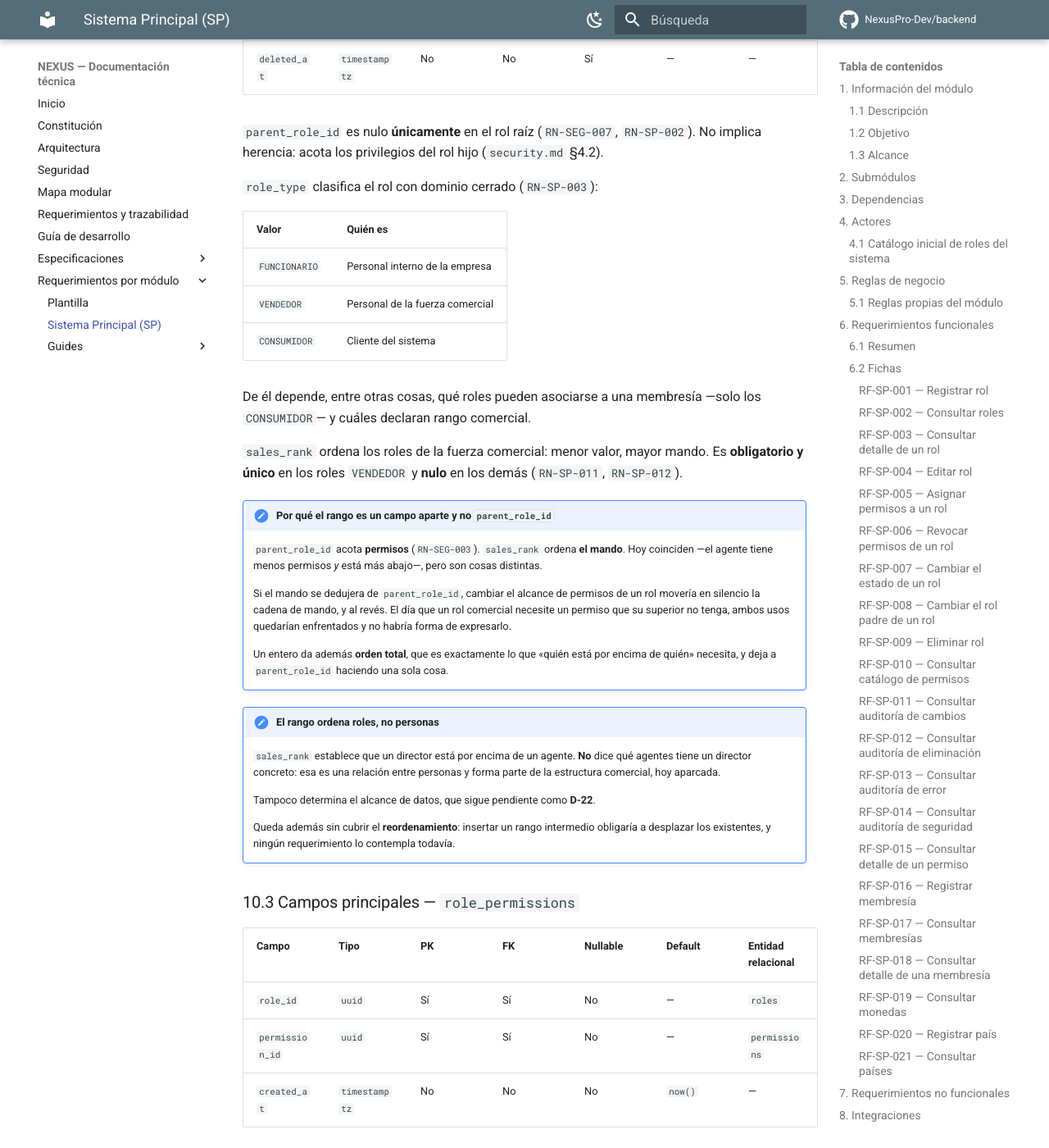
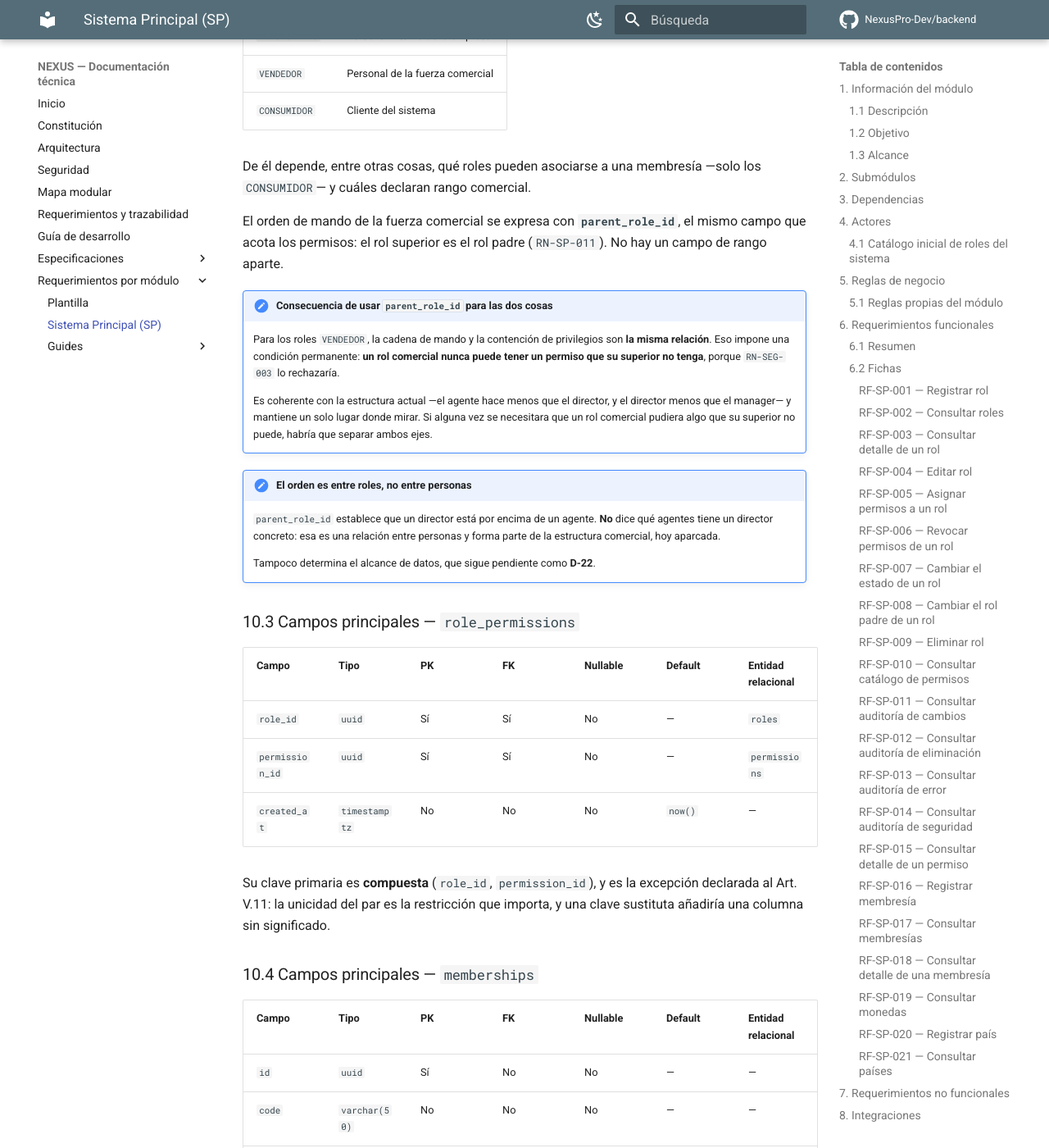
Before and after one commit to NexusPro-Dev/backend, an MkDocs documentation site: the page built from docs/requirements/sp.md, in a window 1280 px wide and 1400 px high, scrolled down 24582 px. Shown: the whole window at 82% size. Built offline with MkDocs 1.6.1 and Material for MkDocs 9.7.7, drawn with Linux system fonts in a browser that asks for light colours; comment, search, counter and statistics services are not loaded; some of the changed text lies outside the part shown.

Commit message:
docs(sp): usar parent_role_id para el orden de mando comercial
Se retira sales_rank. El orden de la fuerza comercial se expresa con
parent_role_id, el mismo campo que acota los permisos: el rol superior es el
rol padre. Un solo lugar donde mirar y un campo menos que mantener.

RN-SP-011 se reescribe en consecuencia. RN-SP-012, que exigia rango unico,
queda retirada y su numero consumido conforme a la regla de identificadores.
Se retiran tambien ck_roles_sales_rank y uq_roles_sales_rank.

role_type conserva los tres valores: FUNCIONARIO, VENDEDOR y CONSUMIDOR.

Queda anotada la condicion que esto impone de forma permanente: para los roles
VENDEDOR la cadena de mando y la contencion de privilegios son la misma
relacion, de modo que un rol comercial nunca podra tener un permiso que su
superior no tenga, porque RN-SEG-003 lo rechazaria. Es coherente con la
estructura actual, donde el agente hace menos que el director y el director
menos que el manager.

Sigue sin cubrirse la relacion entre personas: parent_role_id establece que un
director esta por encima de un agente, no que agentes tiene un director
concreto. Eso pertenece a la estructura comercial, aparcada, y el alcance de
datos sigue pendiente como D-22.

Co-Authored-By: Claude Opus 5 (1M context) <noreply@anthropic.com>

```diff
--- a/docs/requirements/sp.md
+++ b/docs/requirements/sp.md
@@ -154,8 +154,7 @@ Reglas que no son transversales de seguridad y por tanto sí llevan el prefijo d
 | `RN-SP-001` | Superadministrador siempre presente | Al eliminar o desactivar un usuario, o al retirarle el rol | Debe existir siempre al menos un usuario con rol `SUPERADMIN`; la operación que dejaría al sistema sin ninguno se rechaza | **Crítica** |
 | `RN-SP-002` | Rol padre obligatorio | Al crear o editar un rol | Todo rol declara un rol padre, salvo `SUPERADMIN`, que es el único sin él | Alta |
 | `RN-SP-003` | Clasificación del rol | Al crear un rol | Todo rol se clasifica como `FUNCIONARIO` (personal interno), `VENDEDOR` (personal de la fuerza comercial) o `CONSUMIDOR` (cliente del sistema) | Alta |
-| `RN-SP-011` | Rango solo para vendedores | Al crear un rol | Un rol `VENDEDOR` declara obligatoriamente su rango dentro de la fuerza comercial; los roles `FUNCIONARIO` y `CONSUMIDOR` no lo declaran, y hacerlo se rechaza | Alta |
-| `RN-SP-012` | Rango único | Al crear un rol `VENDEDOR` | Dos roles vendedores no pueden compartir el mismo rango: el orden de mando debe quedar sin ambigüedad | Alta |
+| `RN-SP-011` | Orden de mando comercial | Al crear o reubicar un rol `VENDEDOR` | El orden de mando de la fuerza comercial se expresa con `parent_role_id`: el rol superior es el rol padre. No existe un campo de rango aparte | Alta |
 | `RN-SP-004` | Permisos inmutables por API | Siempre | Los permisos no se crean, editan ni eliminan por la API: se pueblan y modifican únicamente por migración | Alta |
 | `RN-SP-005` | Revocación sin motivo | Al retirar un permiso de un rol | La fila de asociación se elimina físicamente y se audita en `audit_deletion_log` sin motivo declarado (Art. V.13, excepción de asociaciones) | Alta |
 | `RN-SP-006` | Membresía acotada por nivel | Al crear una membresía | Toda membresía está sujeta a una de mayor nivel; solo la membresía superior queda libre de ella | Alta |
@@ -210,14 +209,12 @@ Reglas que no son transversales de seguridad y por tanto sí llevan el prefijo d
 | Actor | Administrador |
 | Permiso requerido | `roles:create` |
 | Prioridad | Crítica |
-| Reglas aplicables | `RN-SEG-001`, `RN-SEG-003`, `RN-SEG-007`, `RN-SEG-010`, `RN-SP-002`, `RN-SP-003`, `RN-SP-011`, `RN-SP-012` |
+| Reglas aplicables | `RN-SEG-001`, `RN-SEG-003`, `RN-SEG-007`, `RN-SEG-010`, `RN-SP-002`, `RN-SP-003`, `RN-SP-011` |
 | Depende de | `RF-SP-010` |
 | Tripleta | `docs/specs/sp/001-registrar-rol/` |
 | Estado | Pendiente |
 
 El sistema debe permitir a un usuario autorizado registrar un rol con su código, nombre, descripción, clasificación, rol padre y conjunto inicial de permisos. Los permisos declarados quedan acotados por los del rol padre y por los del propio actor que lo crea.
-
-Si la clasificación es `VENDEDOR`, el alta exige además su **rango** dentro de la fuerza comercial, único entre los roles vendedores (`RN-SP-011`, `RN-SP-012`).
 
 #### `RF-SP-002` — Consultar roles
 
@@ -605,7 +602,6 @@ Estructura lógica en [`security.md` §9](../security.md) y [`architecture.md`
 | `name` | `varchar(100)` | No | No | No | — | — |
 | `description` | `text` | No | No | Sí | — | — |
 | `role_type` | `varchar(20)` | No | No | No | — | — |
-| `sales_rank` | `smallint` | No | No | Sí | — | — |
 | `parent_role_id` | `uuid` | No | Sí | Sí | — | `roles` |
 | `status` | `varchar(20)` | No | No | No | `ACTIVO` | — |
 | `is_system` | `boolean` | No | No | No | `false` | — |
@@ -625,23 +621,19 @@ Estructura lógica en [`security.md` §9](../security.md) y [`architecture.md`
 
 De él depende, entre otras cosas, qué roles pueden asociarse a una membresía —solo los `CONSUMIDOR`— y cuáles declaran rango comercial.
 
-`sales_rank` ordena los roles de la fuerza comercial: menor valor, mayor mando. Es **obligatorio y único** en los roles `VENDEDOR` y **nulo** en los demás (`RN-SP-011`, `RN-SP-012`).
+El orden de mando de la fuerza comercial se expresa con **`parent_role_id`**, el mismo campo que acota los permisos: el rol superior es el rol padre (`RN-SP-011`). No hay un campo de rango aparte.
 
-!!! important "Por qué el rango es un campo aparte y no `parent_role_id`"
+!!! important "Consecuencia de usar `parent_role_id` para las dos cosas"
 
-    `parent_role_id` acota **permisos** (`RN-SEG-003`). `sales_rank` ordena **el mando**. Hoy coinciden —el agente tiene menos permisos *y* está más abajo—, pero son cosas distintas.
+    Para los roles `VENDEDOR`, la cadena de mando y la contención de privilegios son **la misma relación**. Eso impone una condición permanente: **un rol comercial nunca puede tener un permiso que su superior no tenga**, porque `RN-SEG-003` lo rechazaría.
 
-    Si el mando se dedujera de `parent_role_id`, cambiar el alcance de permisos de un rol movería en silencio la cadena de mando, y al revés. El día que un rol comercial necesite un permiso que su superior no tenga, ambos usos quedarían enfrentados y no habría forma de expresarlo.
+    Es coherente con la estructura actual —el agente hace menos que el director, y el director menos que el manager— y mantiene un solo lugar donde mirar. Si alguna vez se necesitara que un rol comercial pudiera algo que su superior no puede, habría que separar ambos ejes.
 
-    Un entero da además **orden total**, que es exactamente lo que «quién está por encima de quién» necesita, y deja a `parent_role_id` haciendo una sola cosa.
+!!! note "El orden es entre roles, no entre personas"
 
-!!! note "El rango ordena roles, no personas"
-
-    `sales_rank` establece que un director está por encima de un agente. **No** dice qué agentes tiene un director concreto: esa es una relación entre personas y forma parte de la estructura comercial, hoy aparcada.
+    `parent_role_id` establece que un director está por encima de un agente. **No** dice qué agentes tiene un director concreto: esa es una relación entre personas y forma parte de la estructura comercial, hoy aparcada.
 
     Tampoco determina el alcance de datos, que sigue pendiente como **D-22**.
-
-    Queda además sin cubrir el **reordenamiento**: insertar un rango intermedio obligaría a desplazar los existentes, y ningún requerimiento lo contempla todavía.
 
 ### 10.3 Campos principales — `role_permissions`
 
@@ -709,8 +701,6 @@ Declaradas en la base de datos, no solo en Java (Art. V.6):
 | `fk_roles_parent` | `roles(parent_role_id)` → `roles(id)`, con restricción de eliminación — `RN-SEG-008` |
 | `ck_roles_status` | `roles(status)` en (`ACTIVO`, `INACTIVO`) — `RN-SEG-002` |
 | `ck_roles_type` | `roles(role_type)` en (`FUNCIONARIO`, `VENDEDOR`, `CONSUMIDOR`) — `RN-SP-003` |
-| `ck_roles_sales_rank` | `(role_type = 'VENDEDOR') = (sales_rank IS NOT NULL)` — `RN-SP-011` |
-| `uq_roles_sales_rank` | **Índice único parcial**: `roles(sales_rank) WHERE sales_rank IS NOT NULL` — `RN-SP-012` |
 | `fk_role_permissions_roles` | `role_permissions(role_id)` → `roles(id)` |
 | `fk_role_permissions_permissions` | `role_permissions(permission_id)` → `permissions(id)` |
 | `fk_memberships_parent` | `memberships(parent_membership_id)` → `memberships(id)` — `RN-SP-006` |
@@ -747,3 +737,4 @@ Definidos en [`architecture.md` §6.6](../architecture.md), que detalla el núcl
 | 0.4.0 | 20-08-2026 | Se complementa con la guía `guides/001-sp.md`: tres submódulos nuevos (membresías, monedas, países), siete requerimientos, diez reglas propias `RN-SP-` y las consecuencias de esquema derivadas (unicidad parcial por borrado lógico y clasificación del rol). | Responsable técnico |
 | 0.5.0 | 20-08-2026 | Se cierran los puntos abiertos: `SUPERADMIN` queda documentado como rol técnico y `ADMIN` como máximo rol de negocio, la convención `RN-SEG` frente a `RN-SP` queda resuelta, y la unicidad de hija de las membresías se garantiza en el esquema. | Responsable técnico |
 | 0.6.0 | 20-08-2026 | `role_type` pasa a tres valores con `VENDEDOR`, y los roles vendedores declaran `sales_rank` para ordenar el mando dentro de la fuerza comercial. Nuevas reglas `RN-SP-011` y `RN-SP-012`. | Responsable técnico |
+| 0.7.0 | 20-08-2026 | Se retira `sales_rank`: el orden de mando comercial se expresa con `parent_role_id`, el mismo campo que acota los permisos. `RN-SP-011` se reescribe y `RN-SP-012` queda retirada, con su número consumido. | Responsable técnico |
```
Also changed, not shown: other parts of docs/requirements/sp.md (+1 -1 lines).
